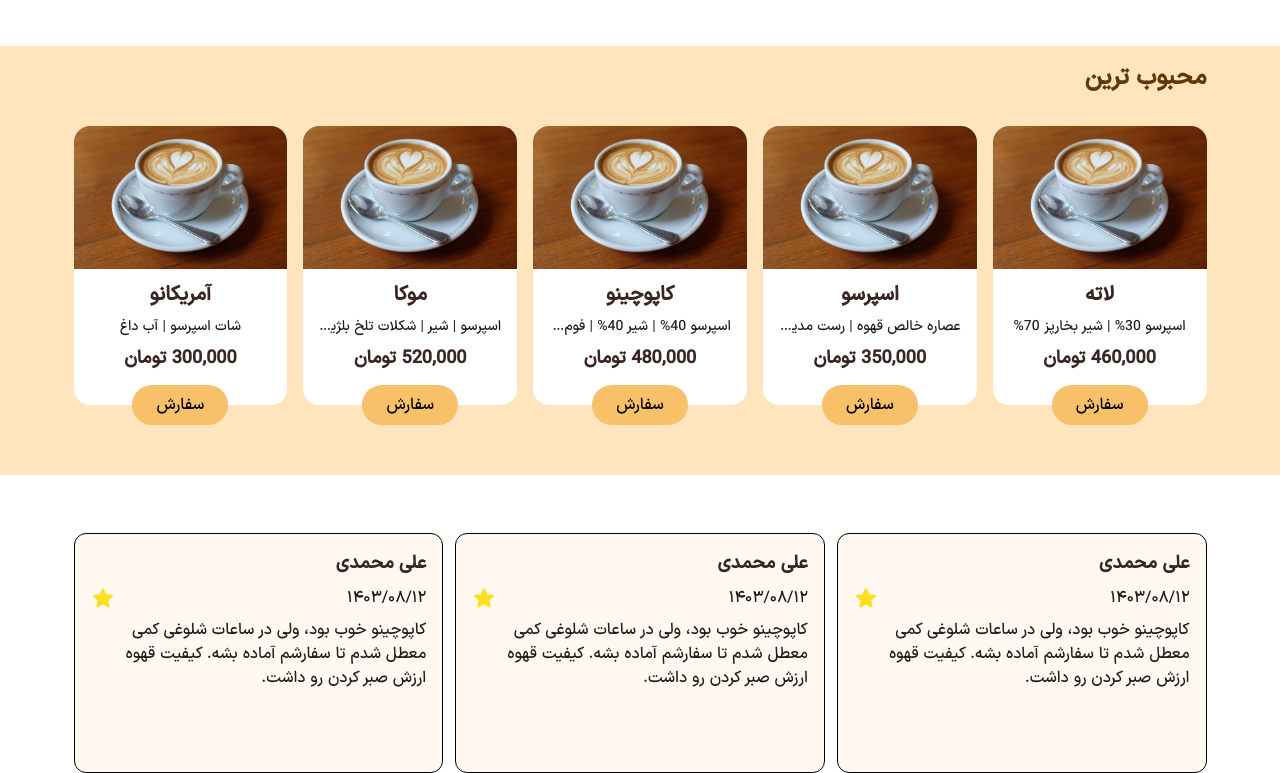
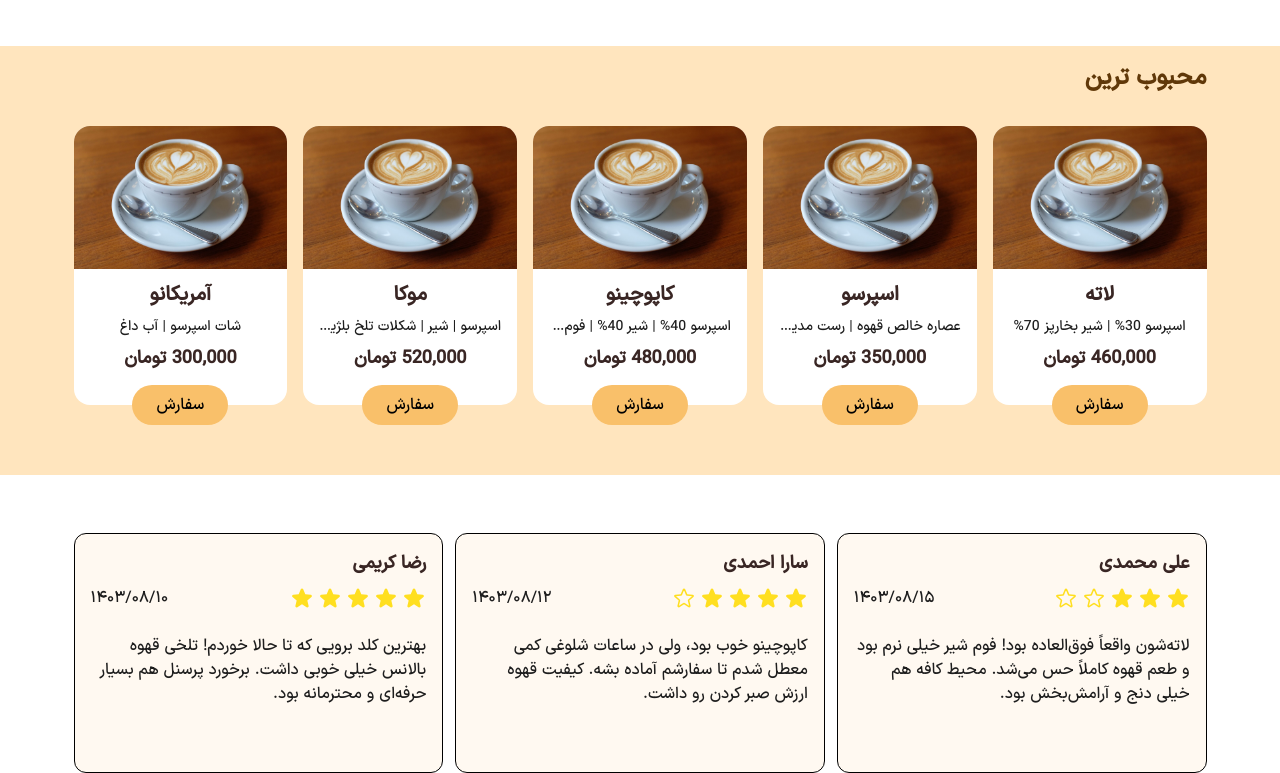
Before and after one commit to Mohammad2954/coffee-shop, a React (Vite) app: page / in a window 1280 px wide. Shown: the part 2183-2956 px from the top of the page. Built offline with nearby package versions, Linux system fonts and the light colour scheme.

Commit message:
add aoutomate star for comment

```diff
--- a/src/components/comments.js
+++ b/src/components/commendata.js
@@ -1,8 +1,8 @@
-const commentsData = [
+export const commentsData = [
   {
     "id": 1,
     "name": "علی محمدی",
-    "rating": 5,
+    "rating": 3,
     "comment": "لاته‌شون واقعاً فوق‌العاده بود! فوم شیر خیلی نرم بود و طعم قهوه کاملاً حس می‌شد. محیط کافه هم خیلی دنج و آرامش‌بخش بود.",
     "date": "۱۴۰۳/۰۸/۱۵",
     "avatar": "https://i.pravatar.cc/150?u=1"
@@ -23,22 +23,4 @@ const commentsData = [
     "date": "۱۴۰۳/۰۸/۱۰",
     "avatar": "https://i.pravatar.cc/150?u=3"
   },
-  {
-    "id": 4,
-    "name": "مریم رضایی",
-    "rating": 3,
-    "comment": "قهوه ترکشون بد نبود، ولی نسبت به حجمش قیمتش یکم بالا به نظر می‌رسه. کیک شکلاتی‌شون عالی بود و این نقطه قوتشونه.",
-    "date": "۱۴۰۳/۰۸/۰۵",
-    "avatar": "https://i.pravatar.cc/150?u=4"
-  },
-  {
-    "id": 5,
-    "name": "امیرحسین نوری",
-    "rating": 5,
-    "comment": "آفوگاتو محشر بود! ترکیب بستنی وانیلی با اسپرسوی داغ دقیقاً همون چیزی بود که نیاز داشتم. حتماً دوباره میام.",
-    "date": "۱۴۰۳/۰۷/۲۸",
-    "avatar": "https://i.pravatar.cc/150?u=5"
-  }
 ];
-
-export default commentsData;
--- a/src/components/comment/Comment.jsx
+++ b/src/components/comment/Comment.jsx
@@ -1,78 +1,11 @@
+import { commentsData } from "../commendata.js";
+import Comments from "./Comments.jsx";
 function Comment() {
   return (
     <div className=" mt-32 max-w-content mx-auto px-8 grid grid-cols-3 gap-3">
-      <div className="p-4 flex flex-col gap-2 border rounded-xl bg-box-bg h-60">
-        <span className="text-text-box font-bold text-lg">علی محمدی</span>
-        <div className="flex items-center justify-between">
-          <span className="text-text-box-black">۱۴۰۳/۰۸/۱۲</span>
-          <div className="flex items-center justify-center  ">
-            <svg
-              xmlns="http://www.w3.org/2000/svg"
-              viewBox="0 0 24 24"
-              fill="currentColor"
-              className="text-yellow-300 size-6"
-            >
-              <path
-                fill-rule="evenodd"
-                d="M10.788 3.21c.448-1.077 1.976-1.077 2.424 0l2.082 5.006 5.404.434c1.164.093 1.636 1.545.749 2.305l-4.117 3.527 1.257 5.273c.271 1.136-.964 2.033-1.96 1.425L12 18.354 7.373 21.18c-.996.608-2.231-.29-1.96-1.425l1.257-5.273-4.117-3.527c-.887-.76-.415-2.212.749-2.305l5.404-.434 2.082-5.005Z"
-                clip-rule="evenodd"
-              />
-            </svg>
-          </div>
-        </div>
-        <p className="text-text-box-black">
-          کاپوچینو خوب بود، ولی در ساعات شلوغی کمی معطل شدم تا سفارشم آماده بشه.
-          کیفیت قهوه ارزش صبر کردن رو داشت.
-        </p>
-      </div>
-      <div className="p-4 flex flex-col gap-2 border rounded-xl bg-box-bg h-60">
-        <span className="text-text-box font-bold text-lg">علی محمدی</span>
-        <div className="flex items-center justify-between">
-          <span className="text-text-box-black">۱۴۰۳/۰۸/۱۲</span>
-          <div className="flex items-center justify-center  ">
-            <svg
-              xmlns="http://www.w3.org/2000/svg"
-              viewBox="0 0 24 24"
-              fill="currentColor"
-              className="text-yellow-300 size-6"
-            >
-              <path
-                fill-rule="evenodd"
-                d="M10.788 3.21c.448-1.077 1.976-1.077 2.424 0l2.082 5.006 5.404.434c1.164.093 1.636 1.545.749 2.305l-4.117 3.527 1.257 5.273c.271 1.136-.964 2.033-1.96 1.425L12 18.354 7.373 21.18c-.996.608-2.231-.29-1.96-1.425l1.257-5.273-4.117-3.527c-.887-.76-.415-2.212.749-2.305l5.404-.434 2.082-5.005Z"
-                clip-rule="evenodd"
-              />
-            </svg>
-          </div>
-        </div>
-        <p className="text-text-box-black">
-          کاپوچینو خوب بود، ولی در ساعات شلوغی کمی معطل شدم تا سفارشم آماده بشه.
-          کیفیت قهوه ارزش صبر کردن رو داشت.
-        </p>
-      </div>
-      <div className="p-4 flex flex-col gap-2 border rounded-xl bg-box-bg h-60">
-        <span className="text-text-box font-bold text-lg">علی محمدی</span>
-        <div className="flex items-center justify-between">
-          <span className="text-text-box-black">۱۴۰۳/۰۸/۱۲</span>
-          <div className="flex items-center justify-center  ">
-            <svg
-              xmlns="http://www.w3.org/2000/svg"
-              viewBox="0 0 24 24"
-              fill="currentColor"
-              className="text-yellow-300 size-6"
-            >
-              <path
-                fill-rule="evenodd"
-                d="M10.788 3.21c.448-1.077 1.976-1.077 2.424 0l2.082 5.006 5.404.434c1.164.093 1.636 1.545.749 2.305l-4.117 3.527 1.257 5.273c.271 1.136-.964 2.033-1.96 1.425L12 18.354 7.373 21.18c-.996.608-2.231-.29-1.96-1.425l1.257-5.273-4.117-3.527c-.887-.76-.415-2.212.749-2.305l5.404-.434 2.082-5.005Z"
-                clip-rule="evenodd"
-              />
-            </svg>
-          </div>
-        </div>
-        <p className="text-text-box-black">
-          کاپوچینو خوب بود، ولی در ساعات شلوغی کمی معطل شدم تا سفارشم آماده بشه.
-          کیفیت قهوه ارزش صبر کردن رو داشت.
-        </p>
-      </div>
+      {commentsData.map((com) => {
+        return <Comments {...com} />;
+      })}
     </div>
   );
 }
--- /dev/null
+++ b/src/components/comment/Comments.jsx
@@ -0,0 +1,16 @@
+import Star from "./Star";
+
+function Comments({ name, rating, comment, date }) {
+  return (
+    <div className="p-4 flex flex-col gap-2 border rounded-xl bg-box-bg h-60">
+      <span className="text-text-box font-bold text-lg">{name}</span>
+      <div className="flex items-center justify-between">
+        <Star rating={rating} />
+        <span className="text-text-box-black">{date}</span>
+      </div>
+      <p className="text-text-box-black mt-4">{comment}</p>
+    </div>
+  );
+}
+
+export default Comments;
--- /dev/null
+++ b/src/components/comment/Star.jsx
@@ -0,0 +1,43 @@
+function Star({ rating }) {
+  return (
+    <div className="flex items-center justify-center gap-1">
+      {Array.from({ length: 5 }).map((_, index) => {
+        const isFilled = index < rating;
+
+        return isFilled ? (
+          <svg
+            key={index}
+            xmlns="http://www.w3.org/2000/svg"
+            viewBox="0 0 24 24"
+            fill="currentColor"
+            className="text-yellow-300 size-6"
+          >
+            <path
+              fillRule="evenodd"
+              d="M10.788 3.21c.448-1.077 1.976-1.077 2.424 0l2.082 5.006 5.404.434c1.164.093 1.636 1.545.749 2.305l-4.117 3.527 1.257 5.273c.271 1.136-.964 2.033-1.96 1.425L12 18.354 7.373 21.18c-.996.608-2.231-.29-1.96-1.425l1.257-5.273-4.117-3.527c-.887-.76-.415-2.212.749-2.305l5.404-.434 2.082-5.005Z"
+              clipRule="evenodd"
+            />
+          </svg>
+        ) : (
+          <svg
+            key={index}
+            xmlns="http://www.w3.org/2000/svg"
+            fill="none"
+            viewBox="0 0 24 24"
+            strokeWidth="1.5"
+            stroke="currentColor"
+            className="text-yellow-300 size-6"
+          >
+            <path
+              strokeLinecap="round"
+              strokeLinejoin="round"
+              d="M11.48 3.499a.562.562 0 0 1 1.04 0l2.125 5.111a.563.563 0 0 0 .475.345l5.518.442c.499.04.701.663.321.988l-4.204 3.602a.563.563 0 0 0-.182.557l1.285 5.385a.562.562 0 0 1-.84.61l-4.725-2.885a.562.562 0 0 0-.586 0L6.982 20.54a.562.562 0 0 1-.84-.61l1.285-5.386a.562.562 0 0 0-.182-.557l-4.204-3.602a.562.562 0 0 1 .321-.988l5.518-.442a.563.563 0 0 0 .475-.345L11.48 3.5Z"
+            />
+          </svg>
+        );
+      })}
+    </div>
+  );
+}
+
+export default Star;
```
